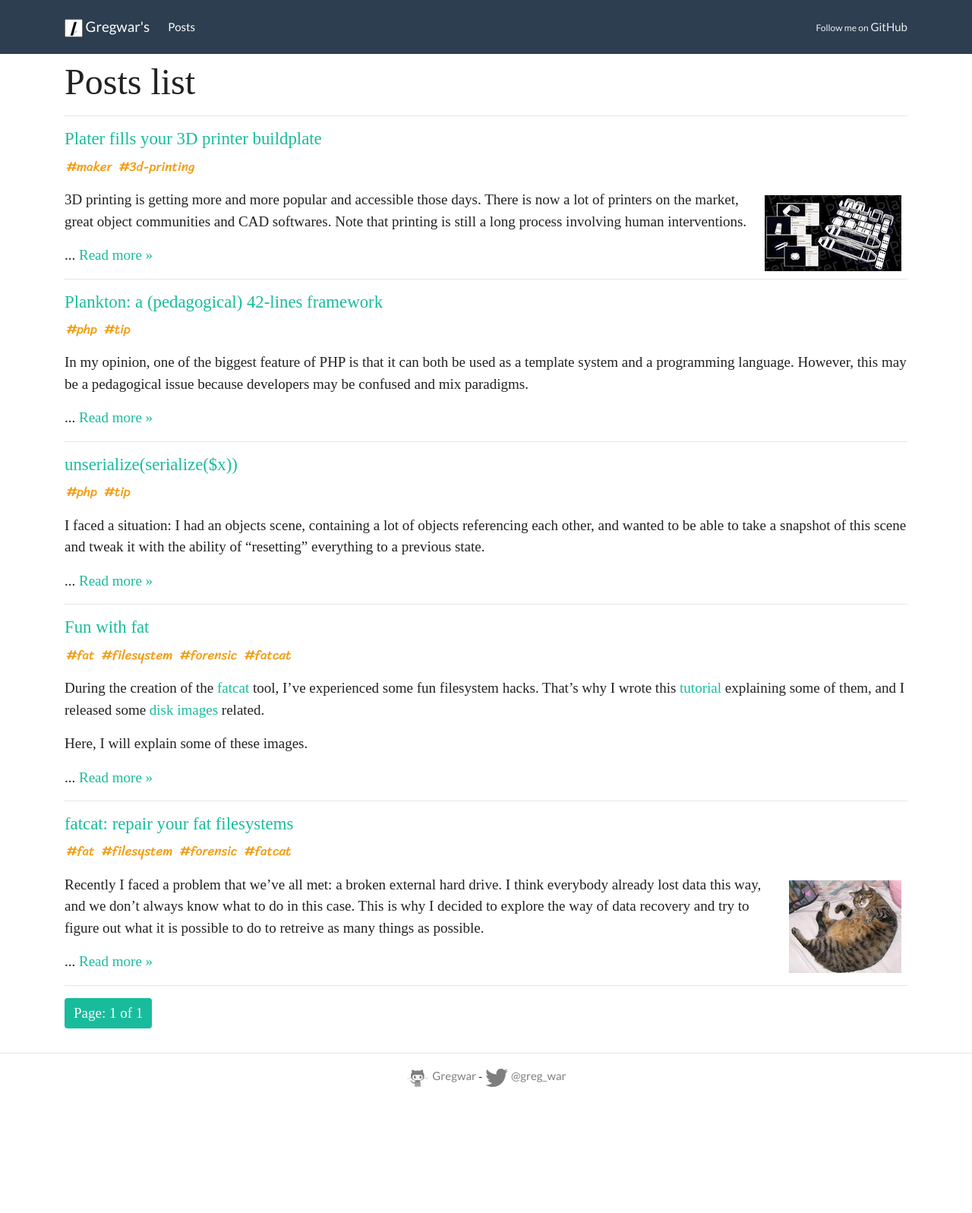
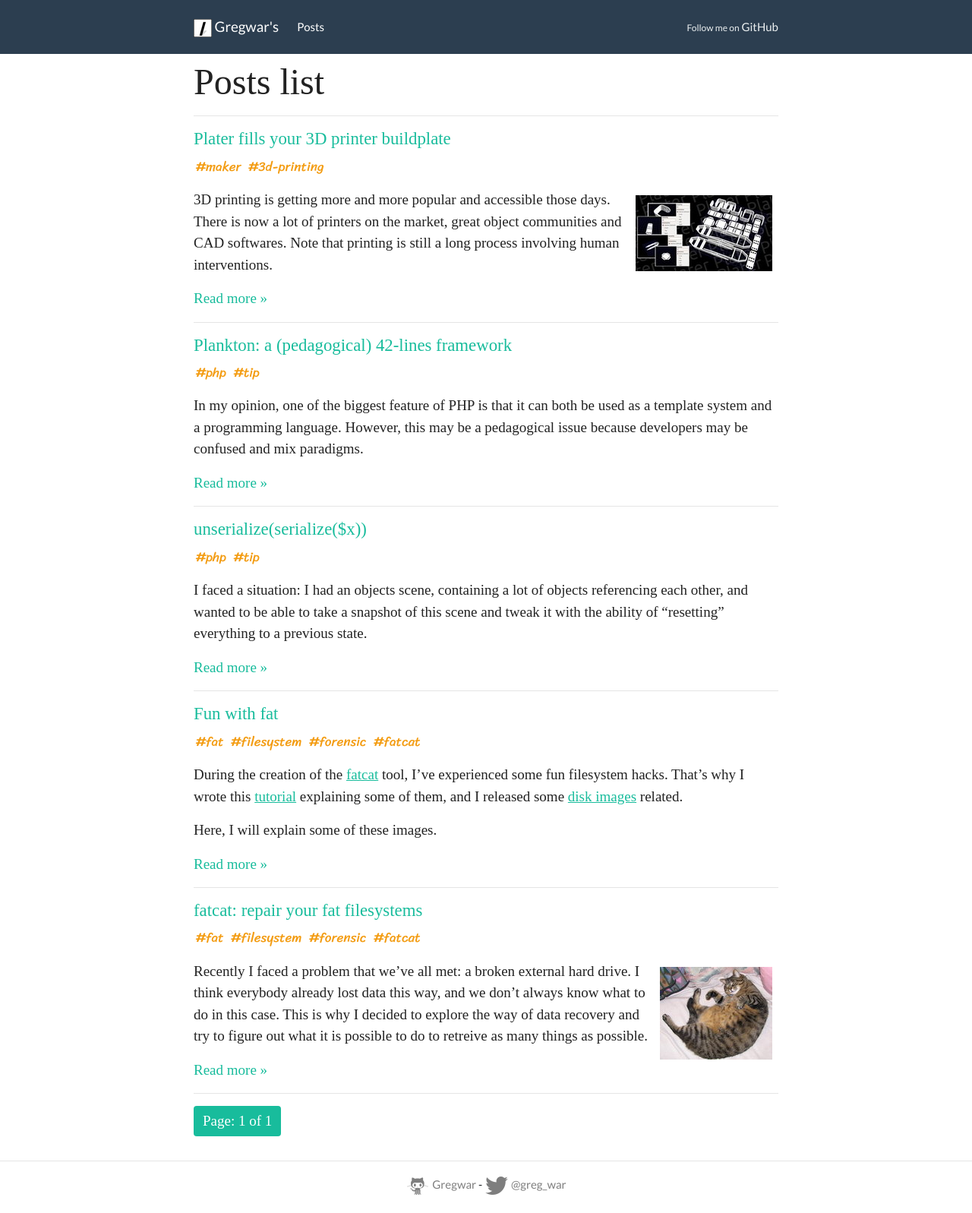
Before and after one commit to Gregwar/gregwar.github.io, a Jekyll site: the page built from index.html, in a window 1280 px wide. Shown: the whole page at 76% size. Built offline with Jekyll 4.4.1, drawn with Linux system fonts in a browser that asks for light colours; some web fonts are replaced; the list of posts is cut into pages by our own code; before the commit the page ends 1455 px from its top, so only the background shows below that.

Commit message:
Container-small

```diff
--- a/_layouts/default.html
+++ b/_layouts/default.html
@@ -17,7 +17,7 @@
 
   <body>
     <nav class="mb-2 navbar navbar-expand-lg navbar-dark bg-primary text-light">
-      <div class="container">
+      <div class="container container-small">
 
       <!-- Site logo -->
       <a class="navbar-brand" href="/">
@@ -41,7 +41,7 @@
     </div>
     </nav>
 
-    <div class="container content">
+    <div class="container container-small content">
       <div class="inner clearfix">
         <section id="main-content">
           <h1>
--- a/assets/style.css
+++ b/assets/style.css
@@ -82,3 +82,37 @@ span.badge, .keyword {
     margin:2px;
     font-size:90%;
 }
+
+p a {
+    text-decoration: underline;
+}
+
+
+@media (min-width: 768px) {
+    .container-small {
+        width: 600px;
+    }
+    .container-large {
+        width: 970px;
+    }
+}
+@media (min-width: 992px) {
+    .container-small {
+        width: 800px;
+    }
+    .container-large {
+        width: 1170px;
+    }
+}
+@media (min-width: 1200px) {
+    .container-small {
+        width: 800px;
+    }
+    .container-large {
+        width: 1500px;
+    }
+}
+
+.container-small, .container-large {
+    max-width: 100%;
+}
--- a/index.html
+++ b/index.html
@@ -17,8 +17,7 @@ mathjax: true
     <span class="keyword text-warning">#{{ tag }}</span>
   {% endfor %}
   <p>
-    {{ post.excerpt }}...
-    <a href="{{ post.url }}">Read more &raquo;</a>
+    {{ post.excerpt }} <a href="{{ post.url }}">Read more &raquo;</a>
   </p>
   <hr/>
 {% endfor %}
```
